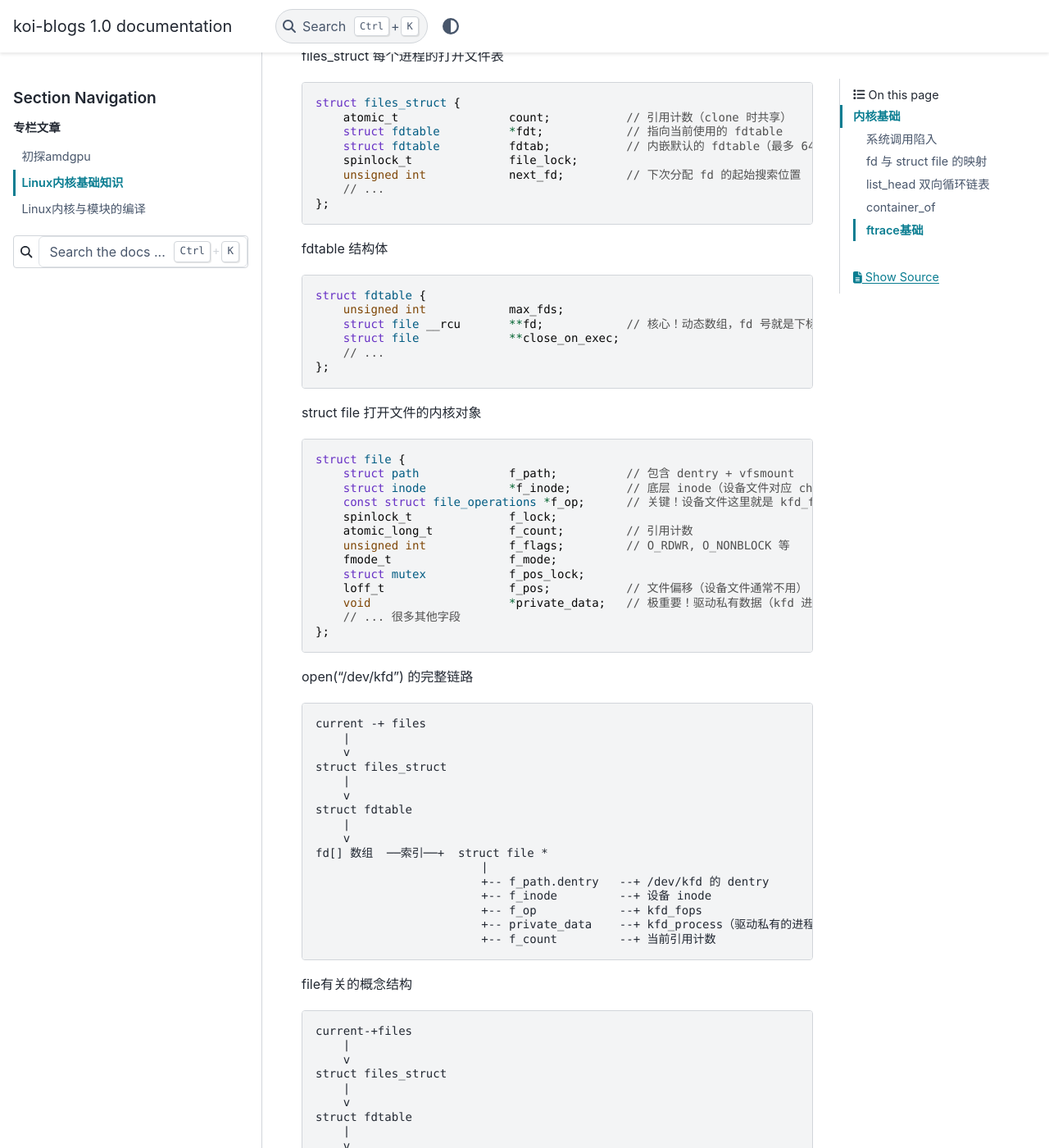
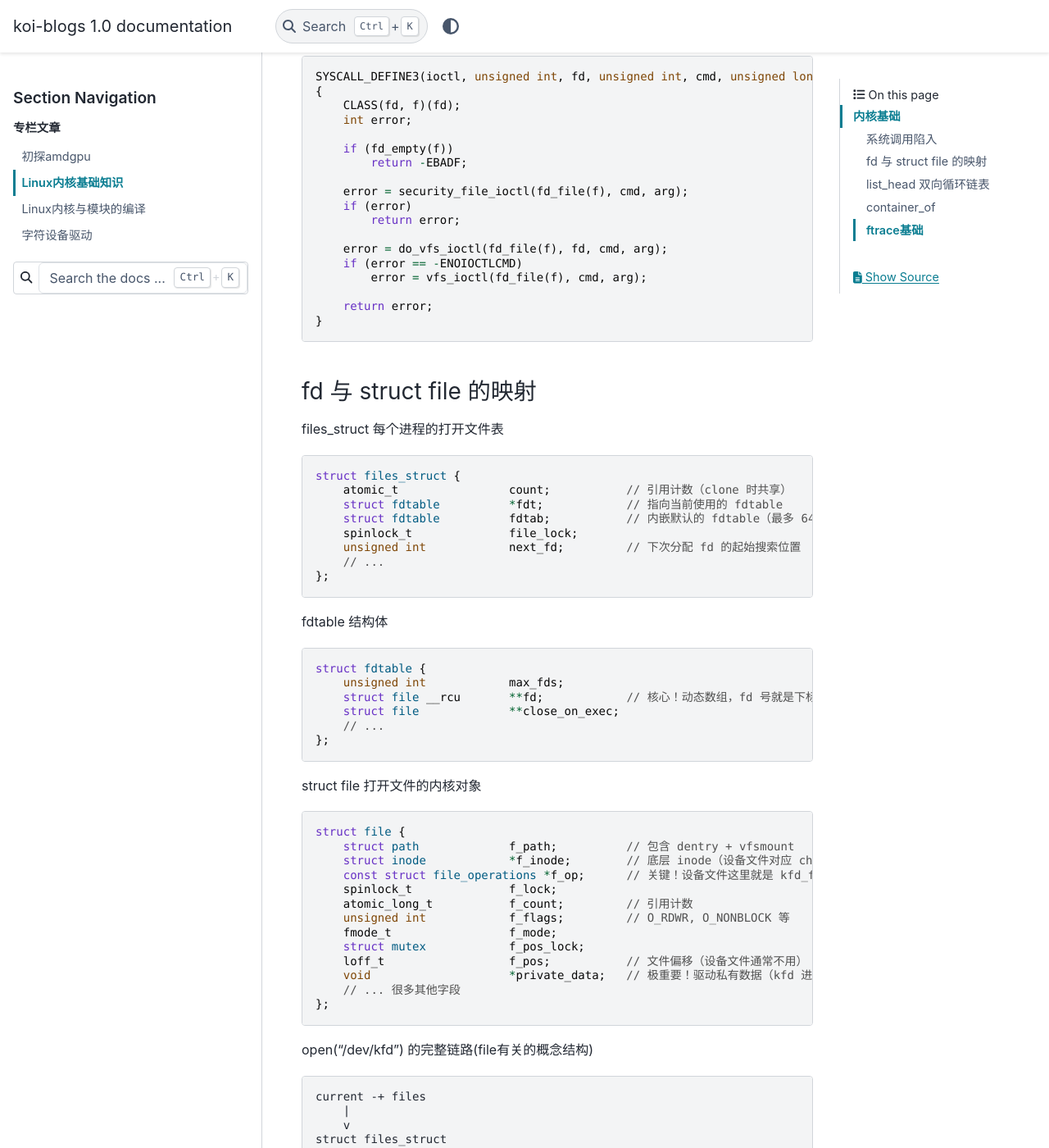
Before and after one commit to coderxkk/blog, a Sphinx documentation site: the page built from source/kmd/02_linux_kernel_basic.rst, in a window 1280 px wide and 1400 px high, scrolled down 893 px. Shown: the whole window at 82% size. Built offline with Sphinx 7.4.7 and the PyData theme 0.15.4, drawn with Linux system fonts in a browser that asks for light colours; some of the changed text lies outside the part shown.

Commit message:
[docs] add char dev basic

```diff
--- a/source/kmd/02_linux_kernel_basic.rst
+++ b/source/kmd/02_linux_kernel_basic.rst
@@ -40,6 +42,30 @@
     │    └─► 按 cmd 查 kfd_ioctl_handlers[] 分发表                          │
     │          └─► kfd_ioctl_alloc_memory(file, cmd, args)  ← 第14周精读    │
     └──────────────────────────────────────────────────────────────────────┘
+
+
+vfs层
+
+.. code-block:: c
+
+    SYSCALL_DEFINE3(ioctl, unsigned int, fd, unsigned int, cmd, unsigned long, arg)
+    {
+        CLASS(fd, f)(fd);
+        int error;
+
+        if (fd_empty(f))
+            return -EBADF;
+
+        error = security_file_ioctl(fd_file(f), cmd, arg);
+        if (error)
+            return error;
+
+        error = do_vfs_ioctl(fd_file(f), fd, cmd, arg);
+        if (error == -ENOIOCTLCMD)
+            error = vfs_ioctl(fd_file(f), cmd, arg);
+
+        return error;
+    }
 
 
 fd 与 struct file 的映射
@@ -87,33 +113,12 @@
         // ... 很多其他字段
     };
 
-open("/dev/kfd") 的完整链路
+open("/dev/kfd") 的完整链路(file有关的概念结构)
 
 
 .. code-block:: text
 
     current -+ files
-        |
-        v
-    struct files_struct
-        |
-        v
-    struct fdtable
-        |
-        v
-    fd[] 数组  ──索引──+  struct file *
-                            |
-                            +-- f_path.dentry   --+ /dev/kfd 的 dentry
-                            +-- f_inode         --+ 设备 inode
-                            +-- f_op            --+ kfd_fops
-                            +-- private_data    --+ kfd_process（驱动私有的进程上下文）
-                            +-- f_count         --+ 当前引用计数
-
-file有关的概念结构
-
-.. code-block:: text
-
-    current-+files
         |
         v
     struct files_struct
--- a/source/kmd/index.rst
+++ b/source/kmd/index.rst
@@ -11,3 +11,4 @@
    01_start_to_amdgpu
    02_linux_kernel_basic
    03_compile_linux
+   04_char_dev_driver
```
Also changed, not shown: other parts of source/kmd/02_linux_kernel_basic.rst (+2 -0 lines), source/kmd/04_char_dev_driver.rst (added, +272 -0 lines).
